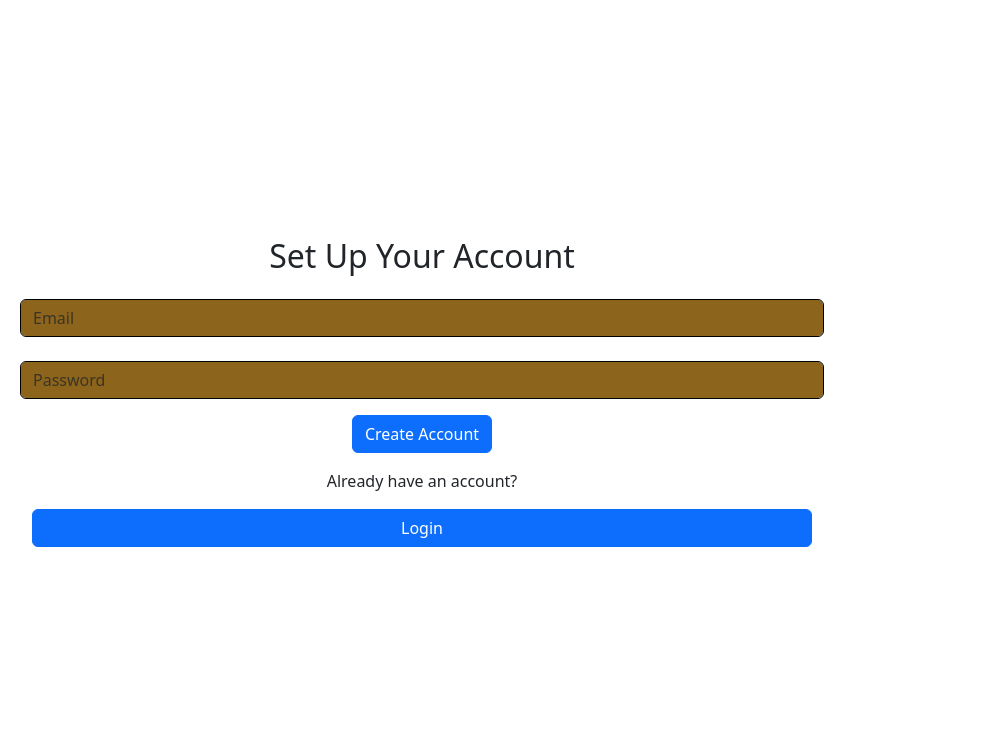
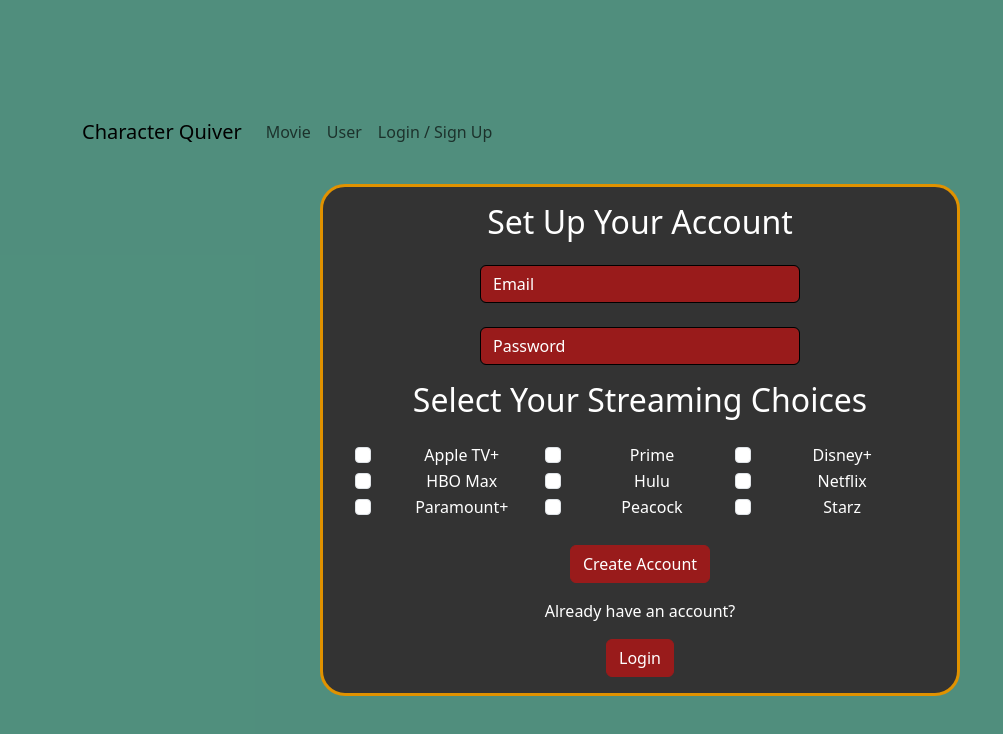
Before and after one commit to Krich2022/reel-roulette-2, a React (Vite) app in the folder client/: page /signup in a window 1280 px wide. Shown: the top 734 px of the page, without its empty margins (0-1003 px from the left). Built offline with nearby package versions, Linux system fonts and the light colour scheme.

Commit message:
added service checlist for signup, fixed links in header

```diff
--- a/client/src/App.css
+++ b/client/src/App.css
@@ -1,7 +1,6 @@
 #root {
   min-width: 100%;
   margin: 0 auto;
-  padding: 2rem;
   text-align: center;
 }
 
@@ -41,6 +40,54 @@
   color: #888;
 }
 .input-container {
-  background-color: #8c641b !important;
+  background-color: #991b1b !important;
   border-color: #000000 !important;
+  max-width: 480px;
+  min-width: 320px;
+  color: white !important;
 }
+
+.input-container::placeholder {
+  color: white;
+}
+
+.custom-form {
+  width: 100%;
+}
+
+@media (max-width: 768px) {
+  .custom-form {
+    width: 90%;
+  }
+  .streaming-row {
+    width: 50%;
+  }
+}
+
+@media (min-width: 992px) {
+  .custom-form {
+    width: 50%;
+  }
+  .streaming-row {
+    width: 90%;
+  }
+}
+
+.background {
+  background-color: #333333 !important;
+  border-style: solid !important;
+  border-color: #e09200 !important;
+  border-width: 3px !important;
+  border-radius: 25px !important;
+}
+
+.button-container {
+  background-color: #991b1b;
+  border-color: #991b1b;
+  transition: background-color 0.3s, border-color 0.3s;
+}
+
+.button-container:hover {
+  background-color: #7f1616;
+  border-color: #7f1616;
+}
--- a/client/src/App.jsx
+++ b/client/src/App.jsx
@@ -7,6 +7,7 @@ import {
 } from "@apollo/client";
 import { setContext } from "@apollo/client/link/context";
 import { StoreProvider } from "./utils/GlobalState";
+import HeaderNav from "./ui/header";
 
 const httpLink = createHttpLink({
   uri: "/graphql",
@@ -29,7 +30,10 @@ function App() {
   return (
     <ApolloProvider client={client} className="text-white page-bg">
       <StoreProvider>
-        <Outlet />
+        <HeaderNav />
+        <div>
+          <Outlet />
+        </div>
       </StoreProvider>
     </ApolloProvider>
   );
--- a/client/src/index.css
+++ b/client/src/index.css
@@ -19,23 +19,12 @@ body {
   place-items: center;
   min-width: 100%;
   min-height: 100vh;
+  background-color: #065f46b3;
 }
 
 h1 {
   font-size: 3.2em;
   line-height: 1.1;
-}
-
-button {
-  border-radius: 8px;
-  border: 1px solid transparent;
-  padding: 0.6em 1.2em;
-  font-size: 1em;
-  font-weight: 500;
-  font-family: inherit;
-  background-color: #1a1a1a;
-  cursor: pointer;
-  transition: border-color 0.25s;
 }
 
 @media (prefers-color-scheme: light) {
--- a/client/src/pages/login-signup/login.jsx
+++ b/client/src/pages/login-signup/login.jsx
@@ -1,5 +1,5 @@
 import { useState } from "react";
-import { Button, Form, Alert } from "react-bootstrap";
+import { Button, Form, Alert, Row } from "react-bootstrap";
 import { useMutation } from "@apollo/client";
 import { LOGIN_MUTATION } from "../../utils/mutations";
 import { loginSuccess } from "../../utils/actions";
@@ -42,20 +42,18 @@ function Login(props) {
   };
 
   return (
-    <>
-      <div
-        direction="vertical"
-        className="container-background p-5 enable-rounded text-color login-width"
-      >
-        <h2 className="pb-3">Login to your account</h2>
+    <div className="d-flex flex-column align-items-center">
+      <Form className="custom-form text-white background">
+        <h2 className="p-3">Login to your account</h2>
         {loginFailed ? (
           <Alert key="danger" variant="danger">
-            Username or Password is incorrect
+            Email or Password is incorrect
           </Alert>
         ) : (
           <></>
         )}
-        <form>
+        <div className="d-flex flex-column align-items-center">
+          <Row>
             <Form.Control
               type="input"
               id="email"
@@ -64,6 +62,8 @@ function Login(props) {
               className="mb-4 input-container"
               onChange={handleChange}
             />
+          </Row>
+          <Row>
             <Form.Control
               type="password"
               id="password"
@@ -72,16 +72,17 @@ function Login(props) {
               className="mb-4 input-container"
               onChange={handleChange}
             />
+          </Row>
           <Button className="mb-3 button-container" onClick={handleSubmit}>
             Login
           </Button>
-        </form>
+        </div>
         <p className="">Don't have an account?</p>
         <Button href="/signup" className="mb-3 button-container">
           Create an Account
         </Button>
+      </Form>
     </div>
-    </>
   );
 }
 
--- a/client/src/pages/login-signup/signup.jsx
+++ b/client/src/pages/login-signup/signup.jsx
@@ -1,12 +1,36 @@
-import { useState } from "react";
+import { useEffect, useState } from "react";
 import { Button, Form, Row, Col } from "react-bootstrap";
+import StreamingChecklist from "./ui/serviceChecklist";
 import { useMutation } from "@apollo/client";
 import { ADD_USER_MUTATION } from "../../utils/mutations";
 import Auth from "../../utils/auth";
 
 function Signup(props) {
   const [FormState, setFormState] = useState({ email: "", password: "" });
+  const [ServicesState, setServicesState] = useState([]);
   const [addUser] = useMutation(ADD_USER_MUTATION);
+  const list = [
+    { id: "apple", title: "Apple TV+" },
+    { id: "prime", title: "Prime" },
+    { id: "disney", title: "Disney+" },
+    { id: "hbo", title: "HBO Max" },
+    { id: "hulu", title: "Hulu" },
+    { id: "netflix", title: "Netflix" },
+    { id: "paramount", title: "Paramount+" },
+    { id: "peacock", title: "Peacock" },
+    { id: "starz", title: "Starz" },
+  ];
+
+  const handleServiceChange = (option, checked) => {
+    setServicesState((prevState) => {
+      if (checked && option) {
+        return [...prevState, option];
+      } else if (!checked) {
+        return prevState.filter((item) => item !== option);
+      }
+      return prevState;
+    });
+  };
 
   const handleSubmit = async (event) => {
     event.preventDefault();
@@ -29,13 +53,14 @@ function Signup(props) {
     });
   };
 
+  useEffect(() => {
+    console.log(ServicesState);
+  }, [ServicesState]);
   return (
-    <div
-      className="d-flex justify-content-center flex-column"
-      style={{ maxWidth: "780px" }}>
-      <h2 className="pb-3">Set Up Your Account</h2>
-      <Form>
-        <div>
+    <div className="d-flex align-items-center flex-column">
+      <Form className="custom-form text-white background">
+        <h2 className="p-3">Set Up Your Account</h2>
+        <div className="d-flex flex-column align-items-center">
           <Row>
             <Form.Control
               type="input"
@@ -56,15 +81,19 @@ function Signup(props) {
               onChange={handleChange}
             />
           </Row>
+          <Row>
+            <h2 className="pb-3">Select Your Streaming Choices</h2>
+          </Row>
+          <StreamingChecklist list={list} click={handleServiceChange} />
           <Button className="mb-3 button-container" onClick={handleSubmit}>
             Create Account
           </Button>
         </div>
+        <p className="text-lg">Already have an account?</p>
+        <Button href="/" className="mb-3 button-container">
+          Login
+        </Button>
       </Form>
-      <p className="text-lg">Already have an account?</p>
-      <Button href="/login" className="mb-3 button-container">
-        Login
-      </Button>
     </div>
   );
 }
--- /dev/null
+++ b/client/src/pages/login-signup/ui/serviceChecklist.jsx
@@ -0,0 +1,22 @@
+import { Form, Col, Row } from "react-bootstrap";
+import { useState } from "react";
+
+export default function StreamingChecklist({ list, click }) {
+  return (
+    <Row className="pb-4 streaming-row">
+      {Array.isArray(list) &&
+        list.map((choice, index) => {
+          return (
+            <Col sm={12} md={6} lg={4} key={index} style={{ padding: "0px" }}>
+              <Form.Check
+                type="checkbox"
+                label={choice.title}
+                id={choice.id}
+                onChange={(e) => click(choice.id, e.target.checked)}
+              />
+            </Col>
+          );
+        })}
+    </Row>
+  );
+}
--- a/client/src/ui/header.jsx
+++ b/client/src/ui/header.jsx
@@ -1,7 +1,7 @@
 import { Nav, Navbar, Container, Offcanvas } from "react-bootstrap";
-import auth from "../../utils/auth";
+import auth from "../utils/auth";
 
-function HeaderNav() {
+export default function HeaderNav() {
   const isLoggedIn = auth.loggedIn();
 
   return (
@@ -23,27 +23,27 @@ function HeaderNav() {
                 id={`offcanvasNavbarLabel`}
                 className="custom-offcanvas-header"
               >
-                Character Quiver
+                Reel Roulette
               </Offcanvas.Title>
             </Offcanvas.Header>
             <Offcanvas.Body className="offcanvas-body-align">
               <Nav>
                 {isLoggedIn ? (
-                  <Nav.Link href="/dashboard" className="text-color">
-                    Dashboard
+                  <Nav.Link href="/user" className="text-color">
+                    Movie
                   </Nav.Link>
                 ) : (
-                  <Nav.Link href="/login" className="text-color">
-                    Dashboard
+                  <Nav.Link href="/movie" className="text-color">
+                    Movie
                   </Nav.Link>
                 )}
                 {isLoggedIn ? (
-                  <Nav.Link href="/create" className="text-color">
-                    Create a Character
+                  <Nav.Link href="/user" className="text-color">
+                    User
                   </Nav.Link>
                 ) : (
-                  <Nav.Link href="/login" className="text-color">
-                    Create a Character
+                  <Nav.Link href="/user" className="text-color">
+                    User
                   </Nav.Link>
                 )}
                 {isLoggedIn ? (
@@ -55,7 +55,7 @@ function HeaderNav() {
                     Logout
                   </Nav.Link>
                 ) : (
-                  <Nav.Link href="/login" className="text-color">
+                  <Nav.Link href="/" className="text-color">
                     Login / Sign Up
                   </Nav.Link>
                 )}
@@ -67,5 +67,3 @@ function HeaderNav() {
     </>
   );
 }
-
-export default HeaderNav;
```
Lines whose indentation alone changed are shown as unchanged.
